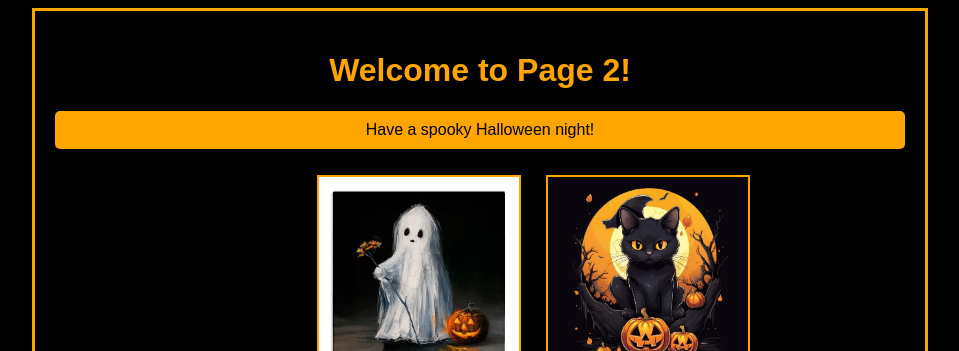
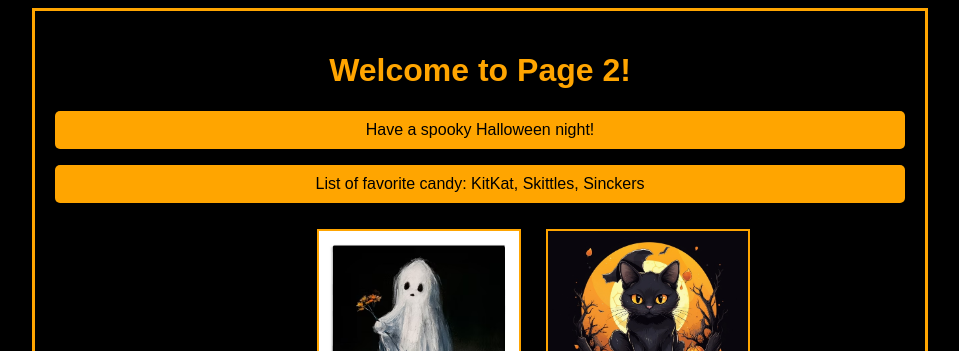
Before and after one commit to Chocomonkie123/Halloween-Greeting-Card, a plain HTML site: page page2.html in a window 1280 px wide. Shown: the top 351 px of the page, without its empty margins (160-1119 px from the left). Drawn offline with Linux system fonts and the light colour scheme.

Commit message:
Update page2.html

```diff
--- a/page2.html
+++ b/page2.html
@@ -40,6 +40,7 @@
     <h1>Welcome to Page 2!</h1>
 
     <p>Have a spooky Halloween night!</p>
+    <p>List of favorite candy: KitKat, Skittles, Sinckers</p>
 
     <img src="pumpkin.jpg" alt="Pumpkin">
     <img src="ghost.jpg" alt="Ghost">
```
